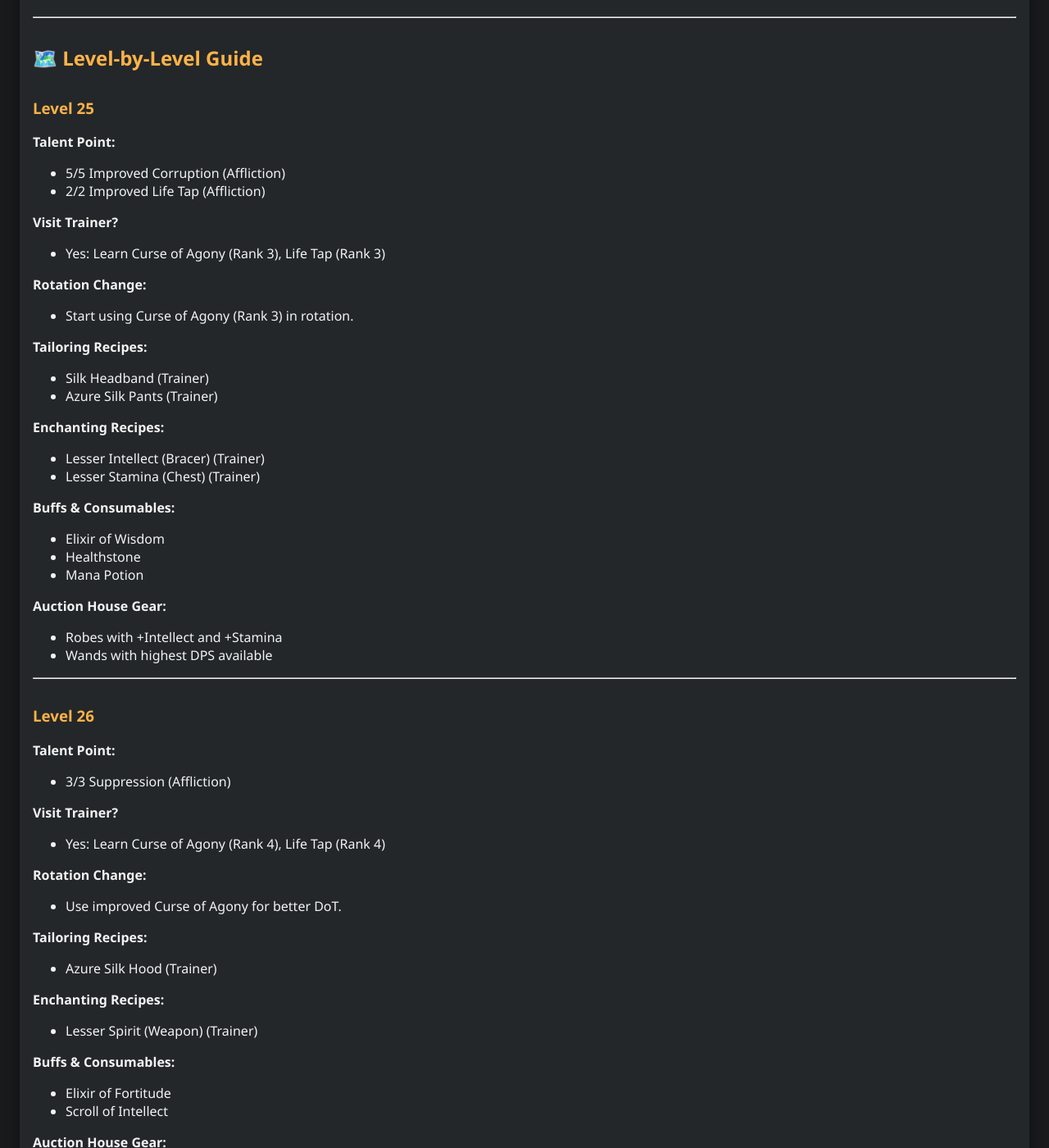
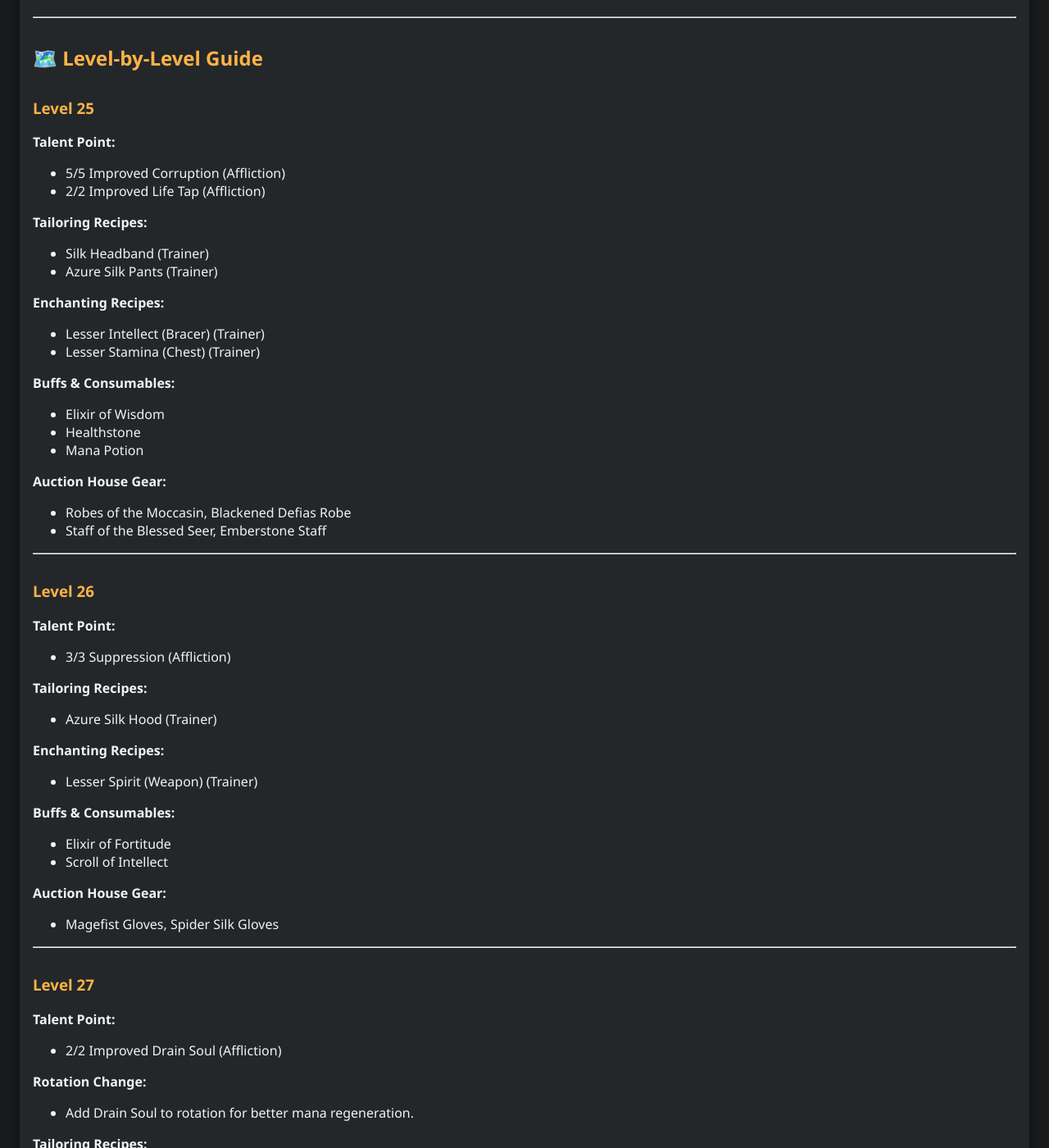
Before and after one commit to bmanuel1974/wow-docs, a Jekyll site: the page built from index.md, in a window 1280 px wide and 1400 px high, scrolled down 765 px. Shown: the whole window at 82% size. Built offline with Jekyll 4.4.1, drawn with Linux system fonts in a browser that asks for light colours; some of the changed text lies outside the part shown.

Commit message:
Clean up leveling

```diff
--- a/index.md
+++ b/index.md
@@ -38,12 +38,6 @@ This guide is for Warlocks leveling from 25+ in WoW Classic. It covers solo ques
 - 5/5 Improved Corruption (Affliction)
 - 2/2 Improved Life Tap (Affliction)
 
-**Visit Trainer?**
-- Yes: Learn Curse of Agony (Rank 3), Life Tap (Rank 3)
-
-**Rotation Change:**
-- Start using Curse of Agony (Rank 3) in rotation.
-
 **Tailoring Recipes:**
 - Silk Headband (Trainer)
 - Azure Silk Pants (Trainer)
@@ -58,8 +52,8 @@ This guide is for Warlocks leveling from 25+ in WoW Classic. It covers solo ques
 - Mana Potion
 
 **Auction House Gear:**
-- Robes with +Intellect and +Stamina
-- Wands with highest DPS available
+- Robes of the Moccasin, Blackened Defias Robe
+- Staff of the Blessed Seer, Emberstone Staff
 
 ---
 
@@ -67,12 +61,6 @@ This guide is for Warlocks leveling from 25+ in WoW Classic. It covers solo ques
 
 **Talent Point:**
 - 3/3 Suppression (Affliction)
-
-**Visit Trainer?**
-- Yes: Learn Curse of Agony (Rank 4), Life Tap (Rank 4)
-
-**Rotation Change:**
-- Use improved Curse of Agony for better DoT.
 
 **Tailoring Recipes:**
 - Azure Silk Hood (Trainer)
@@ -85,7 +73,7 @@ This guide is for Warlocks leveling from 25+ in WoW Classic. It covers solo ques
 - Scroll of Intellect
 
 **Auction House Gear:**
-- Gloves with +Spirit and +Stamina
+- Magefist Gloves, Spider Silk Gloves
 
 ---
 
@@ -94,11 +82,8 @@ This guide is for Warlocks leveling from 25+ in WoW Classic. It covers solo ques
 **Talent Point:**
 - 2/2 Improved Drain Soul (Affliction)
 
-**Visit Trainer?**
-- No
-
 **Rotation Change:**
-- Add Drain Soul to rotation for better mana regen.
+- Add Drain Soul to rotation for better mana regeneration.
 
 **Tailoring Recipes:**
 - Silk Robe (Trainer)
@@ -110,7 +95,7 @@ This guide is for Warlocks leveling from 25+ in WoW Classic. It covers solo ques
 - Elixir of Firepower
 
 **Auction House Gear:**
-- Robes with +Spirit and +Intellect
+- Robes of the Lich, Crimson Silk Vest
 
 ---
 
@@ -135,7 +120,7 @@ This guide is for Warlocks leveling from 25+ in WoW Classic. It covers solo ques
 - Scroll of Spirit
 
 **Auction House Gear:**
-- Cloak with +Stamina and +Spirit
+- Feline Mantle, Azure Silk Cloak
 
 ---
 
@@ -144,12 +129,6 @@ This guide is for Warlocks leveling from 25+ in WoW Classic. It covers solo ques
 **Talent Point:**
 - 1/2 Grim Reach (Affliction)
 
-**Visit Trainer?**
-- No
-
-**Rotation Change:**
-- No major change.
-
 **Tailoring Recipes:**
 - Spider Belt (Trainer)
 
@@ -160,7 +139,7 @@ This guide is for Warlocks leveling from 25+ in WoW Classic. It covers solo ques
 - Elixir of Wisdom
 
 **Auction House Gear:**
-- Robes with +Intellect and +Stamina
+- Robes of the Lich, Shadoweave Robe
 
 ---
 
@@ -172,9 +151,6 @@ This guide is for Warlocks leveling from 25+ in WoW Classic. It covers solo ques
 **Visit Trainer?**
 - Yes: Learn Shadow Bolt (Rank 5), Health Funnel (Rank 3)
 
-**Rotation Change:**
-- Use Shadow Bolt Rank 5 for better damage.
-
 **Tailoring Recipes:**
 - Formal White Shirt (Trainer)
 - Green Woolen Bag (Trainer)
@@ -187,7 +163,7 @@ This guide is for Warlocks leveling from 25+ in WoW Classic. It covers solo ques
 - Mana Potion
 
 **Auction House Gear:**
-- Gloves with +Intellect and +Spirit
+- Illusionary Rod, Staff of the Blessed Seer
 
 ---
 
@@ -196,6 +172,9 @@ This guide is for Warlocks leveling from 25+ in WoW Classic. It covers solo ques
 **Talent Point:**
 - 1/1 Siphon Life (Affliction)
 
+**Rotation Change:**
+- Add Siphon Life to rotation for additional healing.
+
 **Tailoring Recipes:**
 - Spider Silk Gloves (Trainer)
 
@@ -206,7 +185,7 @@ This guide is for Warlocks leveling from 25+ in WoW Classic. It covers solo ques
 - Elixir of Wisdom
 
 **Auction House Gear:**
-- Robes with +Spirit and +Stamina
+- Robes of the Lich, Shadoweave Gloves
 
 ---
 
@@ -228,7 +207,7 @@ This guide is for Warlocks leveling from 25+ in WoW Classic. It covers solo ques
 - Scroll of Intellect
 
 **Auction House Gear:**
-- Cloak with +Stamina and +Spirit
+- Shadoweave Shoulders, Azure Silk Cloak
 
 ---
 
@@ -247,7 +226,7 @@ This guide is for Warlocks leveling from 25+ in WoW Classic. It covers solo ques
 - Elixir of Firepower
 
 **Auction House Gear:**
-- Gloves with +Intellect and +Spirit
+- Shadoweave Gloves, Azure Silk Cloak
 
 ---
 
@@ -259,6 +238,9 @@ This guide is for Warlocks leveling from 25+ in WoW Classic. It covers solo ques
 **Visit Trainer?**
 - Yes: Learn Immolate (Rank 4), Unending Breath
 
+**Rotation Change:**
+- Add Unending Breath for underwater areas.
+
 **Tailoring Recipes:**
 - Azure Silk Cloak (Trainer)
 
@@ -269,7 +251,7 @@ This guide is for Warlocks leveling from 25+ in WoW Classic. It covers solo ques
 - Healthstone
 
 **Auction House Gear:**
-- Robes with +Intellect and +Stamina
+- Robes of the Lich, Shadoweave Robe
 
 ---
 
@@ -288,7 +270,7 @@ This guide is for Warlocks leveling from 25+ in WoW Classic. It covers solo ques
 - Elixir of Wisdom
 
 **Auction House Gear:**
-- Cloak with +Spirit and +Stamina
+- Shadoweave Shoulders, Feline Mantle
 
 ---
 
@@ -310,7 +292,7 @@ This guide is for Warlocks leveling from 25+ in WoW Classic. It covers solo ques
 - Scroll of Spirit
 
 **Auction House Gear:**
-- Gloves with +Intellect and +Spirit
+- Shadoweave Gloves, Magefist Gloves
 
 ---
 
@@ -329,7 +311,7 @@ This guide is for Warlocks leveling from 25+ in WoW Classic. It covers solo ques
 - Elixir of Firepower
 
 **Auction House Gear:**
-- Robes with +Intellect and +Stamina
+- Robes of the Lich, Shadoweave Robe
 
 ---
 
@@ -351,7 +333,7 @@ This guide is for Warlocks leveling from 25+ in WoW Classic. It covers solo ques
 - Healthstone
 
 **Auction House Gear:**
-- Cloak with +Spirit and +Stamina
+- Shadoweave Shoulders, Azure Silk Cloak
 
 ---
 
@@ -370,7 +352,7 @@ This guide is for Warlocks leveling from 25+ in WoW Classic. It covers solo ques
 - Elixir of Wisdom
 
 **Auction House Gear:**
-- Gloves with +Intellect and +Spirit
+- Shadoweave Gloves, Crimson Silk Gloves
 
 ---
 
@@ -382,6 +364,9 @@ This guide is for Warlocks leveling from 25+ in WoW Classic. It covers solo ques
 **Visit Trainer?**
 - Yes: Learn Shadow Bolt (Rank 6), Summon Felhunter
 
+**Rotation Change:**
+- Add Felhunter for spell interruption and dispelling.
+
 **Tailoring Recipes:**
 - Shadoweave Pants (Trainer, if recipe known)
 
@@ -392,7 +377,7 @@ This guide is for Warlocks leveling from 25+ in WoW Classic. It covers solo ques
 - Scroll of Intellect
 
 **Auction House Gear:**
-- Robes with +Stamina and +Spirit
+- Robes of the Lich, Shadoweave Robe
 
 ---
 
@@ -411,7 +396,7 @@ This guide is for Warlocks leveling from 25+ in WoW Classic. It covers solo ques
 - Healthstone
 
 **Auction House Gear:**
-- Cloak with +Intellect and +Stamina
+- Shadoweave Shoulders, Feline Mantle
 
 ---
 
@@ -433,7 +418,7 @@ This guide is for Warlocks leveling from 25+ in WoW Classic. It covers solo ques
 - Elixir of Fortitude
 
 **Auction House Gear:**
-- Gloves with +Spirit and +Stamina
+- Shadoweave Gloves, Crimson Silk Gloves
 
 ---
 
@@ -452,7 +437,7 @@ This guide is for Warlocks leveling from 25+ in WoW Classic. It covers solo ques
 - Scroll of Spirit
 
 **Auction House Gear:**
-- Robes with +Intellect and +Stamina
+- Robes of the Lich, Shadoweave Robe
 
 ---
 
@@ -474,7 +459,7 @@ This guide is for Warlocks leveling from 25+ in WoW Classic. It covers solo ques
 - Healthstone
 
 **Auction House Gear:**
-- Cloak with +Spirit and +Stamina
+- Shadoweave Shoulders, Feline Mantle
 
 ---
 
@@ -493,7 +478,7 @@ This guide is for Warlocks leveling from 25+ in WoW Classic. It covers solo ques
 - Elixir of Wisdom
 
 **Auction House Gear:**
-- Gloves with +Intellect and +Spirit
+- Shadoweave Gloves, Crimson Silk Gloves
 
 ---
 
@@ -515,7 +500,7 @@ This guide is for Warlocks leveling from 25+ in WoW Classic. It covers solo ques
 - Scroll of Intellect
 
 **Auction House Gear:**
-- Robes with +Stamina and +Spirit
+- Robes of the Lich, Shadoweave Robe
 
 ---
 
@@ -534,7 +519,7 @@ This guide is for Warlocks leveling from 25+ in WoW Classic. It covers solo ques
 - Healthstone
 
 **Auction House Gear:**
-- Cloak with +Intellect and +Stamina
+- Shadoweave Shoulders, Azure Silk Cloak
 
 ---
 
@@ -556,7 +541,7 @@ This guide is for Warlocks leveling from 25+ in WoW Classic. It covers solo ques
 - Elixir of Fortitude
 
 **Auction House Gear:**
-- Gloves with +Spirit and +Stamina
+- Shadoweave Gloves, Crimson Silk Gloves
 
 ---
 
@@ -575,7 +560,7 @@ This guide is for Warlocks leveling from 25+ in WoW Classic. It covers solo ques
 - Scroll of Spirit
 
 **Auction House Gear:**
-- Robes with +Intellect and +Stamina
+- Robes of the Lich, Shadoweave Robe
 
 ---
 
@@ -597,7 +582,7 @@ This guide is for Warlocks leveling from 25+ in WoW Classic. It covers solo ques
 - Healthstone
 
 **Auction House Gear:**
-- Cloak with +Spirit and +Stamina
+- Shadoweave Shoulders, Feline Mantle
 
 ---
 
@@ -616,7 +601,7 @@ This guide is for Warlocks leveling from 25+ in WoW Classic. It covers solo ques
 - Elixir of Wisdom
 
 **Auction House Gear:**
-- Gloves with +Intellect and +Spirit
+- Shadoweave Gloves, Crimson Silk Gloves
 
 ---
 
@@ -638,7 +623,7 @@ This guide is for Warlocks leveling from 25+ in WoW Classic. It covers solo ques
 - Scroll of Intellect
 
 **Auction House Gear:**
-- Robes with +Stamina and +Spirit
+- Robes of the Lich, Shadoweave Robe
 
 ---
 
@@ -657,7 +642,7 @@ This guide is for Warlocks leveling from 25+ in WoW Classic. It covers solo ques
 - Healthstone
 
 **Auction House Gear:**
-- Cloak with +Intellect and +Stamina
+- Shadoweave Shoulders, Azure Silk Cloak
 
 ---
 
@@ -679,7 +664,7 @@ This guide is for Warlocks leveling from 25+ in WoW Classic. It covers solo ques
 - Elixir of Fortitude
 
 **Auction House Gear:**
-- Gloves with +Spirit and +Stamina
+- Shadoweave Gloves, Crimson Silk Gloves
 
 ---
 
@@ -698,7 +683,7 @@ This guide is for Warlocks leveling from 25+ in WoW Classic. It covers solo ques
 - Scroll of Spirit
 
 **Auction House Gear:**
-- Robes with +Intellect and +Stamina
+- Robes of the Lich, Shadoweave Robe
 
 ---
 
@@ -720,7 +705,7 @@ This guide is for Warlocks leveling from 25+ in WoW Classic. It covers solo ques
 - Healthstone
 
 **Auction House Gear:**
-- Cloak with +Spirit and +Stamina
+- Shadoweave Shoulders, Feline Mantle
 
 ---
 
@@ -739,7 +724,7 @@ This guide is for Warlocks leveling from 25+ in WoW Classic. It covers solo ques
 - Elixir of Wisdom
 
 **Auction House Gear:**
-- Gloves with +Intellect and +Spirit
+- Shadoweave Gloves, Crimson Silk Gloves
 
 ---
 
@@ -761,7 +746,7 @@ This guide is for Warlocks leveling from 25+ in WoW Classic. It covers solo ques
 - Scroll of Intellect
 
 **Auction House Gear:**
-- Robes with +Stamina and +Spirit
+- Robes of the Lich, Shadoweave Robe
 
 ---
 
@@ -780,7 +765,7 @@ This guide is for Warlocks leveling from 25+ in WoW Classic. It covers solo ques
 - Healthstone
 
 **Auction House Gear:**
-- Cloak with +Intellect and +Stamina
+- Shadoweave Shoulders, Azure Silk Cloak
 
 ---
 
@@ -802,7 +787,7 @@ This guide is for Warlocks leveling from 25+ in WoW Classic. It covers solo ques
 - Elixir of Fortitude
 
 **Auction House Gear:**
-- Gloves with +Spirit and +Stamina
+- Shadoweave Gloves, Crimson Silk Gloves
 
 ---
 
```
